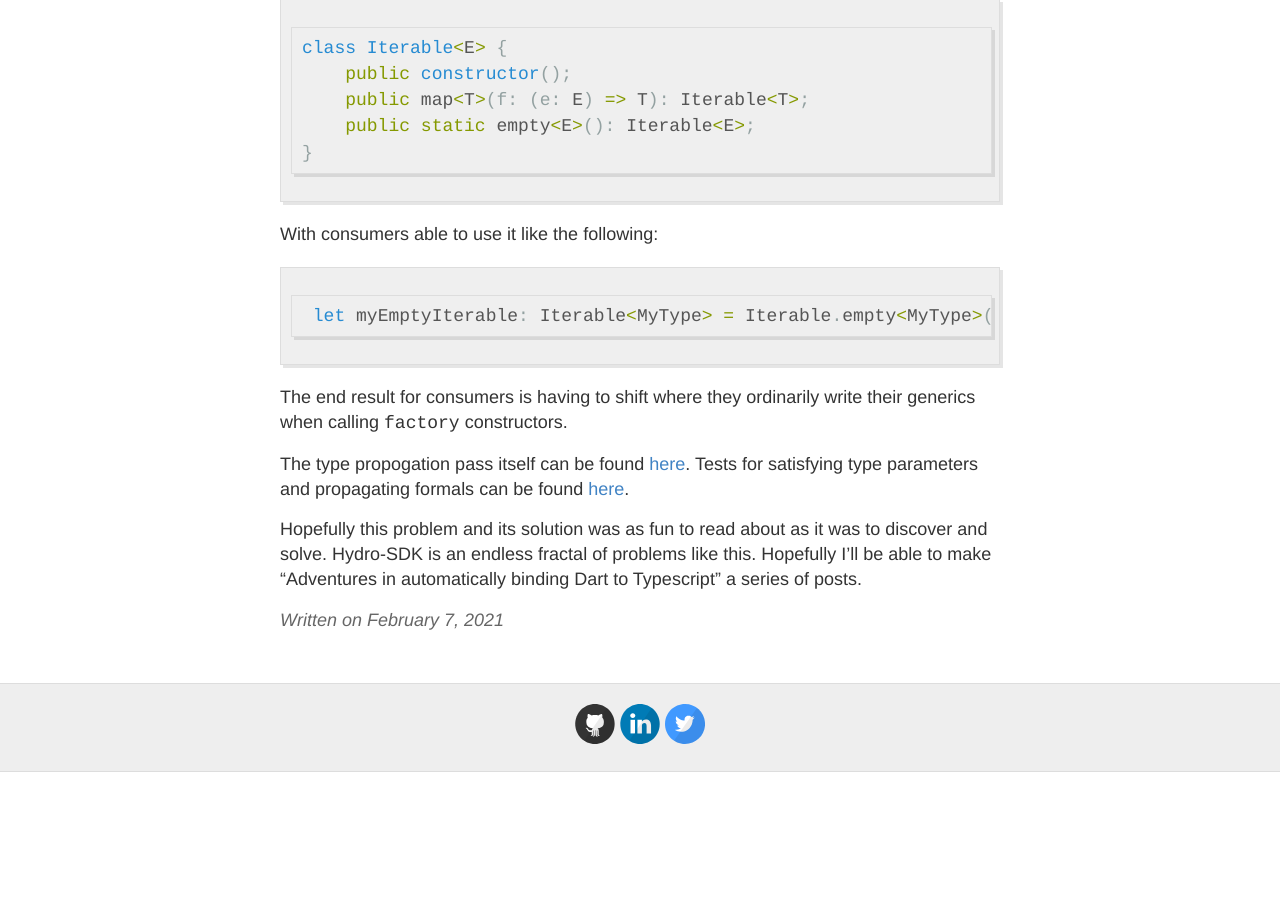
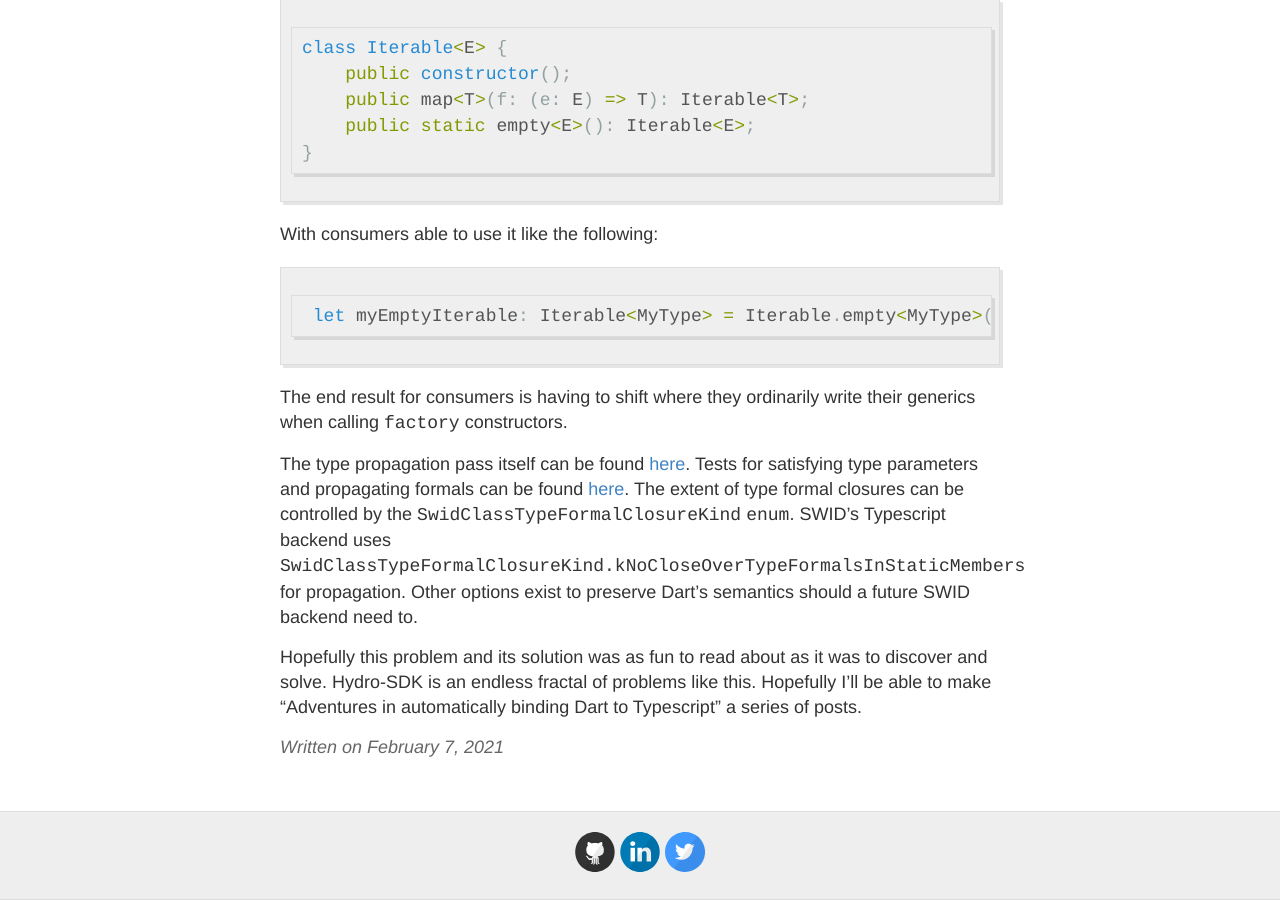
Before and after one commit to chgibb/chgibb.github.io, a Jekyll site: the page built from _posts/2021-02-07-closing-over-type-formals-satisying-type-parameters.md, in a window 1280 px wide and 900 px high, scrolled down 2831 px. Built offline with Jekyll 4.4.1, drawn with Linux system fonts in a browser that asks for light colours; before the commit the page ends 3603 px from its top, so only the background shows below that.

Commit message:
add note on closure kinds

```diff
--- a/_posts/2021-02-07-closing-over-type-formals-satisying-type-parameters.md
+++ b/_posts/2021-02-07-closing-over-type-formals-satisying-type-parameters.md
@@ -77,6 +77,6 @@ With consumers able to use it like the following:
 
  The end result for consumers is having to shift where they ordinarily write their generics when calling `factory` constructors.
 
- The type propogation pass itself can be found [here](https://github.com/hydro-sdk/hydro-sdk/blob/0.0.1-nightly.99/lib/swid/ir/frontend/dart/util/propagateUnsatisfiedTypeParameters.dart). Tests for satisfying type parameters and propagating formals can be found [here](https://github.com/hydro-sdk/hydro-sdk/blob/0.0.1-nightly.99/test/swid/typeFormals/unsatisfiedTypeFormals_test.dart).
+ The type propagation pass itself can be found [here](https://github.com/hydro-sdk/hydro-sdk/blob/0.0.1-nightly.99/lib/swid/ir/frontend/dart/util/propagateUnsatisfiedTypeParameters.dart). Tests for satisfying type parameters and propagating formals can be found [here](https://github.com/hydro-sdk/hydro-sdk/blob/0.0.1-nightly.99/test/swid/typeFormals/unsatisfiedTypeFormals_test.dart). The extent of type formal closures can be controlled by the `SwidClassTypeFormalClosureKind` `enum`. SWID's Typescript backend uses `SwidClassTypeFormalClosureKind.kNoCloseOverTypeFormalsInStaticMembers` for propagation. Other options exist to preserve Dart's semantics should a future SWID backend need to.
 
  Hopefully this problem and its solution was as fun to read about as it was to discover and solve. Hydro-SDK is an endless fractal of problems like this. Hopefully I'll be able to make "Adventures in automatically binding Dart to Typescript" a series of posts.
```
